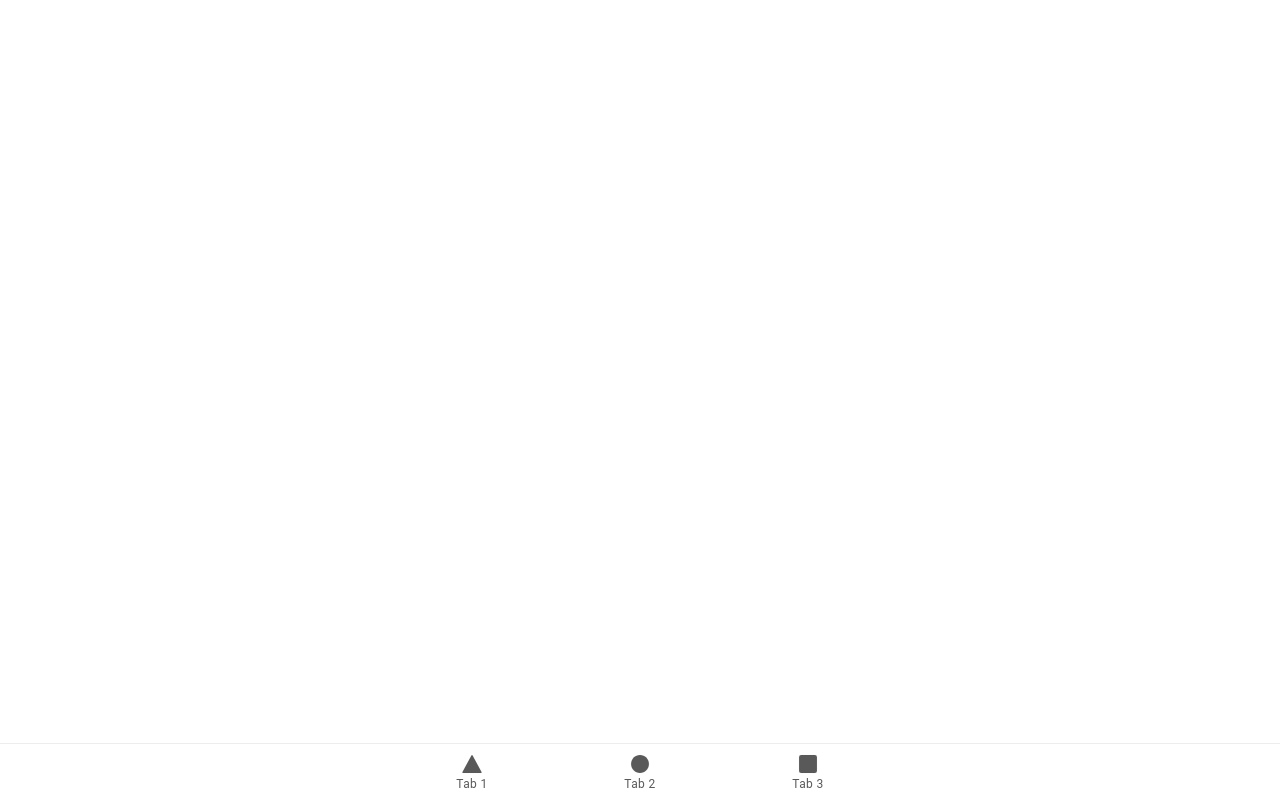
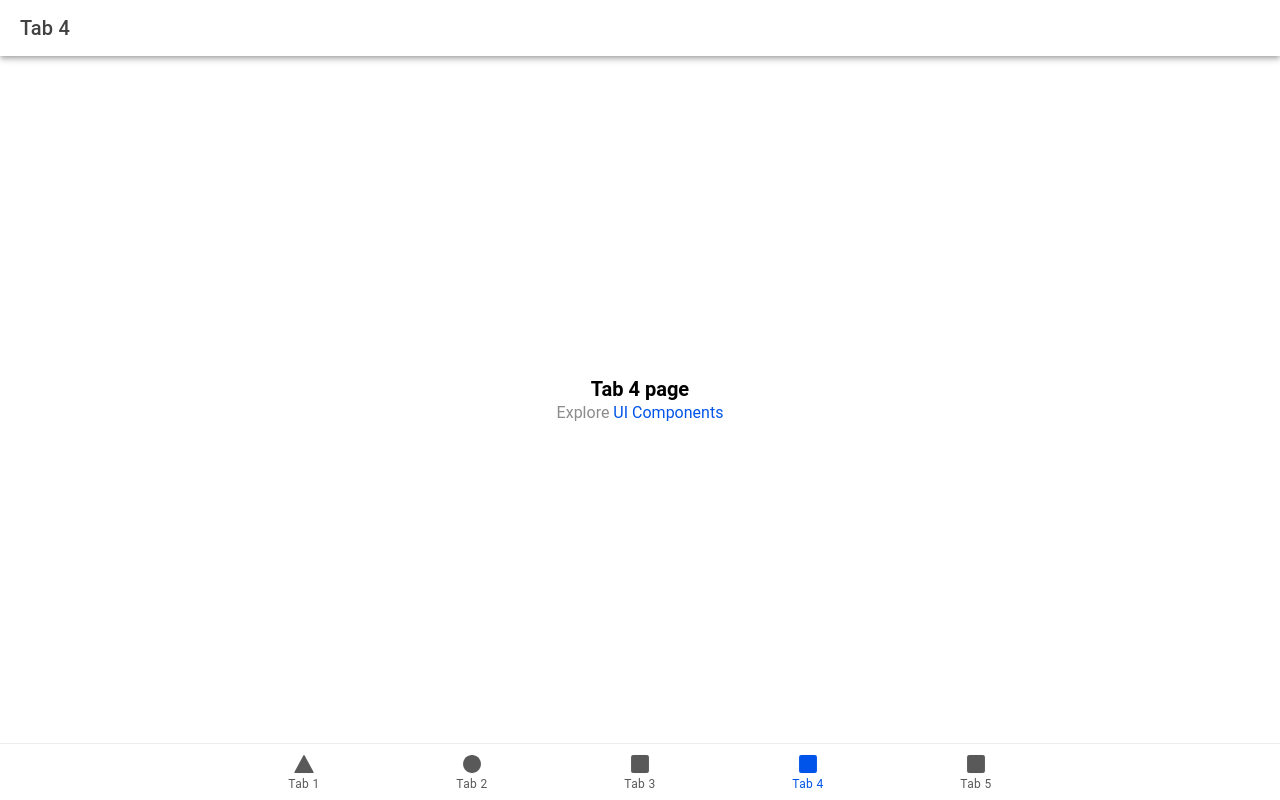
Before and after one commit to deco-builder/meal-u-fe, a React (Vite) app: page /tab4 in a window 1280 px wide. Built offline with nearby package versions, Linux system fonts and the light colour scheme.

Commit message:
feat: add 2 more tabs

```diff
--- a/src/App.tsx
+++ b/src/App.tsx
@@ -11,9 +11,11 @@
 } from '@ionic/react';
 import { IonReactRouter } from '@ionic/react-router';
 import { ellipse, square, triangle } from 'ionicons/icons';
-import Tab1 from './pages/Tab1';
-import Tab2 from './pages/Tab2';
-import Tab3 from './pages/Tab3';
+import Tab1 from './pages/Tab-1/Tab1';
+import Tab2 from './pages/Tab-2/Tab2';
+import Tab3 from './pages/Tab-3/Tab3';
+import Tab4 from './pages/Tab-4/Tab4';
+import Tab5 from './pages/Tab-5/Tab5';
 
 /* Core CSS required for Ionic components to work properly */
 import '@ionic/react/css/core.css';
@@ -61,6 +63,12 @@
           <Route path="/tab3">
             <Tab3 />
           </Route>
+          <Route path="/tab4">
+            <Tab4 />
+          </Route>
+          <Route path="/tab5">
+            <Tab5 />
+          </Route>
           <Route exact path="/">
             <Redirect to="/tab1" />
           </Route>
@@ -78,6 +86,14 @@
             <IonIcon aria-hidden="true" icon={square} />
             <IonLabel>Tab 3</IonLabel>
           </IonTabButton>
+          <IonTabButton tab="tab4" href="/tab4">
+            <IonIcon aria-hidden="true" icon={square} />
+            <IonLabel>Tab 4</IonLabel>
+          </IonTabButton>
+          <IonTabButton tab="tab5" href="/tab5">
+            <IonIcon aria-hidden="true" icon={square} />
+            <IonLabel>Tab 5</IonLabel>
+          </IonTabButton>
         </IonTabBar>
       </IonTabs>
     </IonReactRouter>
--- a/src/pages/Tab1.tsx
+++ b/src/pages/Tab-1/Tab1.tsx
@@ -1,5 +1,5 @@
 import { IonContent, IonHeader, IonPage, IonTitle, IonToolbar } from '@ionic/react';
-import ExploreContainer from '../components/ExploreContainer';
+import ExploreContainer from '../../components/ExploreContainer';
 import './Tab1.css';
 
 const Tab1: React.FC = () => {
--- /dev/null
+++ b/src/pages/Tab-2/Tab2.tsx
@@ -0,0 +1,25 @@
+import { IonContent, IonHeader, IonPage, IonTitle, IonToolbar } from '@ionic/react';
+import ExploreContainer from '../../components/ExploreContainer';
+import './Tab2.css';
+
+const Tab2: React.FC = () => {
+  return (
+    <IonPage>
+      <IonHeader>
+        <IonToolbar>
+          <IonTitle>Tab 2</IonTitle>
+        </IonToolbar>
+      </IonHeader>
+      <IonContent fullscreen>
+        <IonHeader collapse="condense">
+          <IonToolbar>
+            <IonTitle size="large">Tab 2</IonTitle>
+          </IonToolbar>
+        </IonHeader>
+        <ExploreContainer name="Tab 2 page" />
+      </IonContent>
+    </IonPage>
+  );
+};
+
+export default Tab2;
--- a/src/pages/Tab3.tsx
+++ b/src/pages/Tab-3/Tab3.tsx
@@ -1,5 +1,5 @@
 import { IonContent, IonHeader, IonPage, IonTitle, IonToolbar } from '@ionic/react';
-import ExploreContainer from '../components/ExploreContainer';
+import ExploreContainer from '../../components/ExploreContainer';
 import './Tab3.css';
 
 const Tab3: React.FC = () => {
--- /dev/null
+++ b/src/pages/Tab-4/Tab4.tsx
@@ -0,0 +1,25 @@
+import { IonContent, IonHeader, IonPage, IonTitle, IonToolbar } from '@ionic/react';
+import ExploreContainer from '../../components/ExploreContainer';
+import './Tab4.css';
+
+const Tab4: React.FC = () => {
+  return (
+    <IonPage>
+      <IonHeader>
+        <IonToolbar>
+          <IonTitle>Tab 4</IonTitle>
+        </IonToolbar>
+      </IonHeader>
+      <IonContent fullscreen>
+        <IonHeader collapse="condense">
+          <IonToolbar>
+            <IonTitle size="large">Tab 4</IonTitle>
+          </IonToolbar>
+        </IonHeader>
+        <ExploreContainer name="Tab 4 page" />
+      </IonContent>
+    </IonPage>
+  );
+};
+
+export default Tab4;
--- a/src/pages/Tab2.tsx
+++ b/src/pages/Tab-5/Tab5.tsx
@@ -1,25 +1,25 @@
 import { IonContent, IonHeader, IonPage, IonTitle, IonToolbar } from '@ionic/react';
-import ExploreContainer from '../components/ExploreContainer';
-import './Tab2.css';
+import ExploreContainer from '../../components/ExploreContainer';
+import './Tab5.css';
 
-const Tab2: React.FC = () => {
+const Tab5: React.FC = () => {
   return (
     <IonPage>
       <IonHeader>
         <IonToolbar>
-          <IonTitle>Tab 2</IonTitle>
+          <IonTitle>Tab 5</IonTitle>
         </IonToolbar>
       </IonHeader>
       <IonContent fullscreen>
         <IonHeader collapse="condense">
           <IonToolbar>
-            <IonTitle size="large">Tab 2</IonTitle>
+            <IonTitle size="large">Tab 5</IonTitle>
           </IonToolbar>
         </IonHeader>
-        <ExploreContainer name="Tab 2 page" />
+        <ExploreContainer name="Tab 5 page" />
       </IonContent>
     </IonPage>
   );
 };
 
-export default Tab2;
+export default Tab5;
```
Also changed, not shown: src/pages/Tab-1/Tab1.css (added), src/pages/Tab-2/Tab2.css (added), src/pages/Tab-3/Tab3.css (added), src/pages/Tab-4/Tab4.css (added), src/pages/Tab-5/Tab5.css (added).
